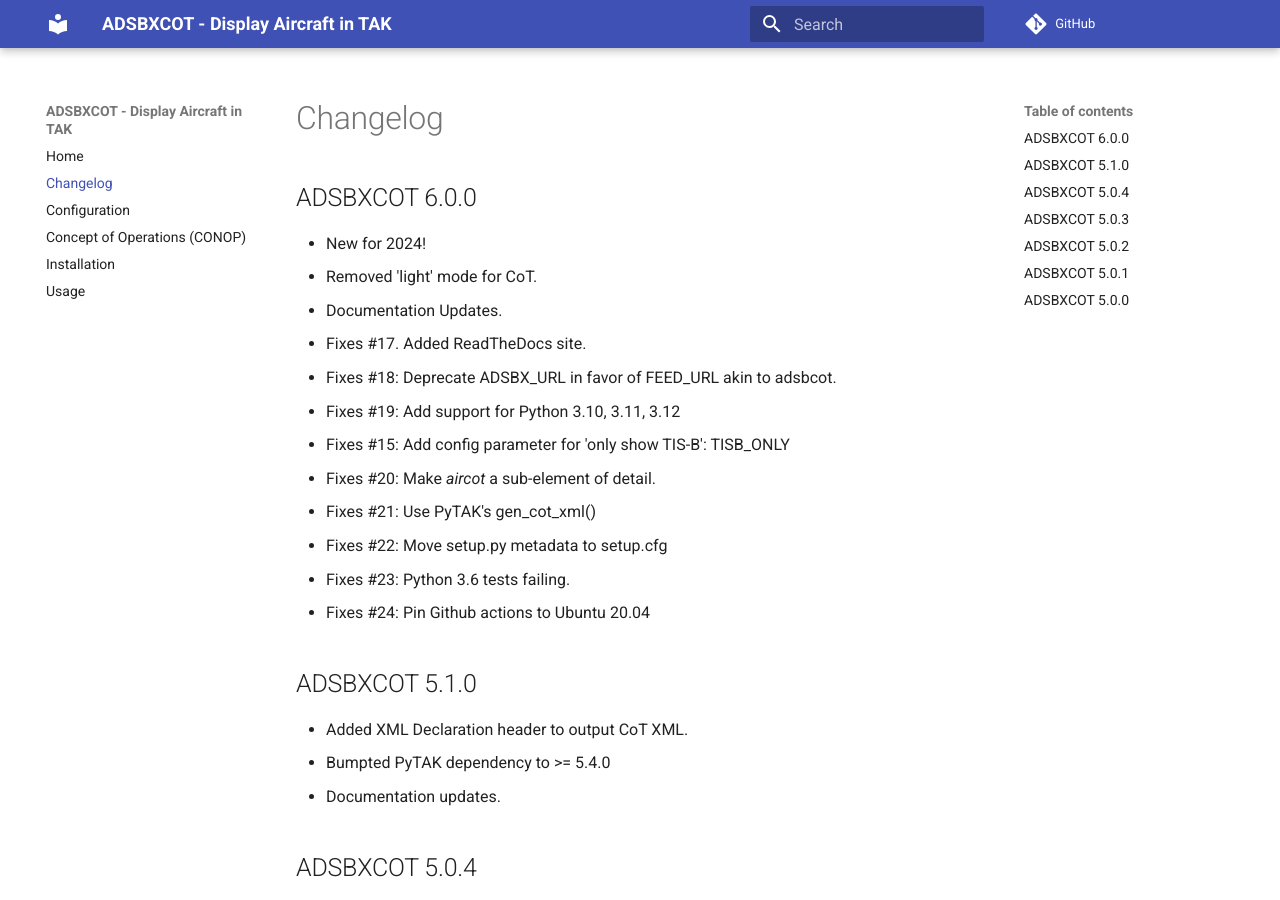
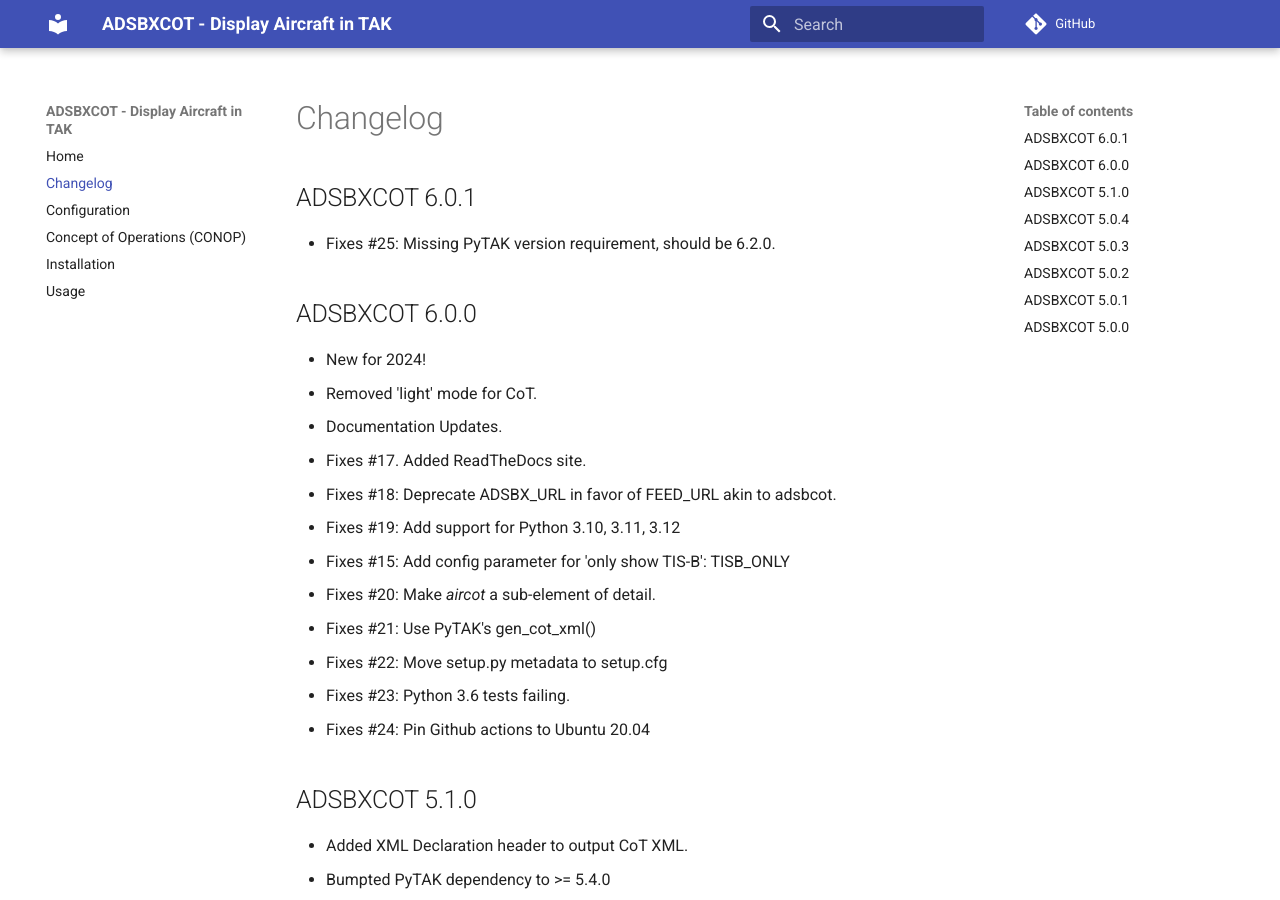
Before and after one commit to snstac/adsbxcot, an MkDocs documentation site: the page built from docs/changelog.md, in a window 1280 px wide and 900 px high. Built offline with MkDocs 1.6.1 and Material for MkDocs 9.7.7, drawn with Linux system fonts in a browser that asks for light colours; comment, search, counter and statistics services are not loaded.

Commit message:
Fixes #25: Missing PyTAK version requirement, should be 6.2.0

```diff
--- a/CHANGELOG.md
+++ b/CHANGELOG.md
@@ -1,4 +1,9 @@
+## ADSBXCOT 6.0.1
+
+- Fixes #25: Missing PyTAK version requirement, should be 6.2.0.
+
 ## ADSBXCOT 6.0.0
+
 - New for 2024!
 - Removed 'light' mode for CoT.
 - Documentation Updates.
--- a/adsbxcot/__init__.py
+++ b/adsbxcot/__init__.py
@@ -35,7 +35,7 @@ except ImportError:
         "Unable to import required modules, ignoring (Python 3.6 build work-around)."
     )
 
-__version__ = "6.0.0"
+__version__ = "6.0.1"
 __author__ = "Greg Albrecht <gba@snstac.com>"
 __copyright__ = "Copyright Sensors & Signals LLC https://www.snstac.com"
 __license__ = "Apache License, Version 2.0"
--- a/setup.cfg
+++ b/setup.cfg
@@ -65,7 +65,7 @@ packages = adsbxcot
 package_dir =
   adsbxcot = adsbxcot
 install_requires =
-  pytak >= 5.4.0
+  pytak >= 6.2.0
   aircot >= 1.2.0
   aiohttp
 
```
Also changed, not shown: docs/index.md (+3 -1 lines), README.rst.
